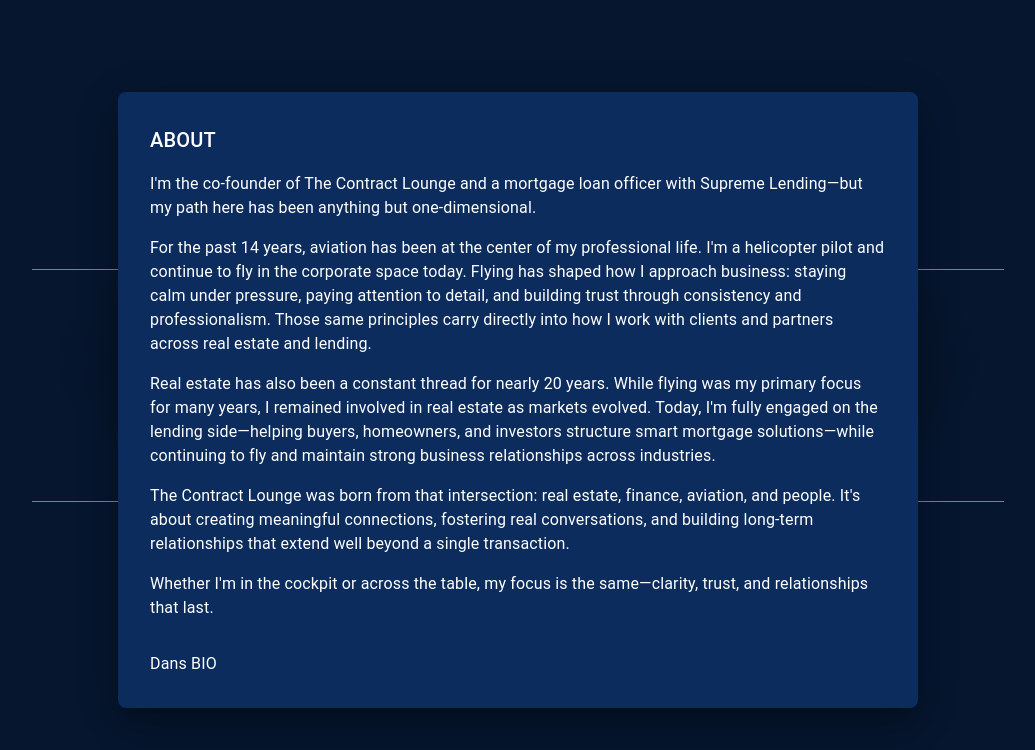
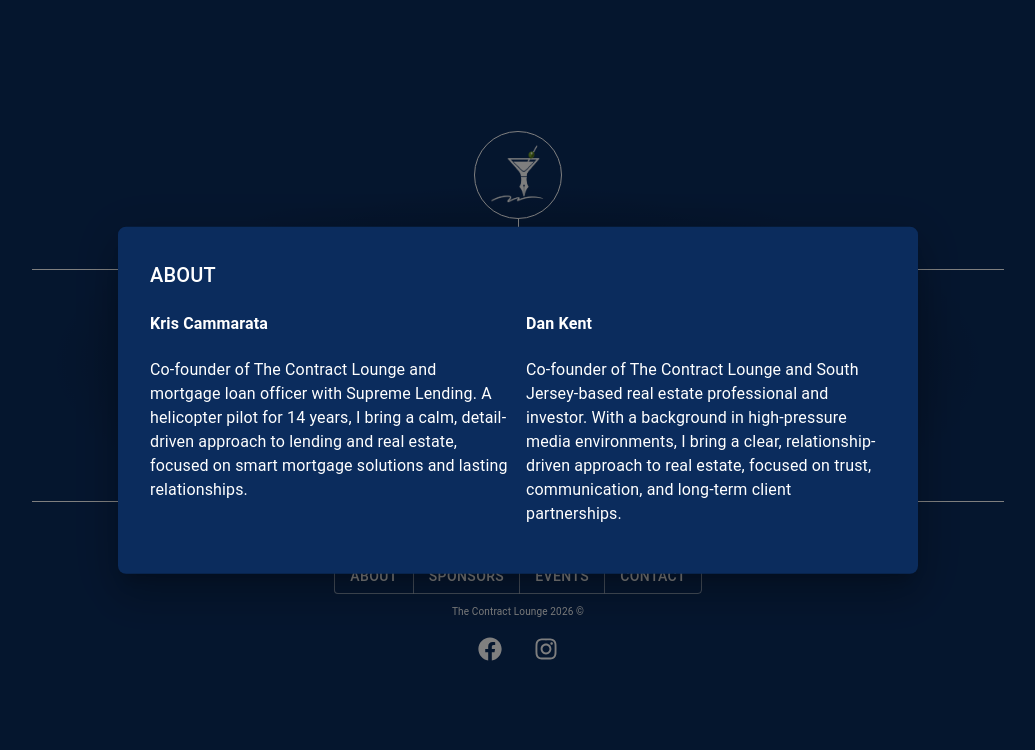
Before and after one commit to racc828/thecontractloungereact, a React (Vite) app: page / in a window 1280 px wide. Both pictures are taken after a click on the button "ABOUT". Shown: the top 750 px of the page, without its empty margins (122-1157 px from the left). Built offline with nearby package versions, Linux system fonts and the light colour scheme.

Commit message:
added about

```diff
--- a/src/App.tsx
+++ b/src/App.tsx
@@ -88,44 +88,25 @@
               ABOUT
             </Typography>
             <Grid container spacing={2} color="white">
-              <Grid size={{ xs: 12, md: 12 }}>
+              <Grid size={{ xs: 12, md: 6 }}>
+                <h4>Kris Cammarata</h4>
                 <p>
-                  I'm the co-founder of The Contract Lounge and a mortgage loan
-                  officer with Supreme Lending—but my path here has been
-                  anything but one-dimensional.
-                </p>
-                <p>
-                  For the past 14 years, aviation has been at the center of my
-                  professional life. I'm a helicopter pilot and continue to fly
-                  in the corporate space today. Flying has shaped how I approach
-                  business: staying calm under pressure, paying attention to
-                  detail, and building trust through consistency and
-                  professionalism. Those same principles carry directly into how
-                  I work with clients and partners across real estate and
-                  lending.
-                </p>
-                <p>
-                  Real estate has also been a constant thread for nearly 20
-                  years. While flying was my primary focus for many years, I
-                  remained involved in real estate as markets evolved. Today,
-                  I'm fully engaged on the lending side—helping buyers,
-                  homeowners, and investors structure smart mortgage
-                  solutions—while continuing to fly and maintain strong business
-                  relationships across industries.
-                </p>
-                <p>
-                  The Contract Lounge was born from that intersection: real
-                  estate, finance, aviation, and people. It's about creating
-                  meaningful connections, fostering real conversations, and
-                  building long-term relationships that extend well beyond a
-                  single transaction.
-                </p>
-                <p>
-                  Whether I'm in the cockpit or across the table, my focus is
-                  the same—clarity, trust, and relationships that last.
+                  Co-founder of The Contract Lounge and mortgage loan officer
+                  with Supreme Lending. A helicopter pilot for 14 years, I bring
+                  a calm, detail-driven approach to lending and real estate,
+                  focused on smart mortgage solutions and lasting relationships.
                 </p>
               </Grid>
-              <Grid size={{ xs: 12, md: 12 }}>Dans BIO</Grid>
+              <Grid size={{ xs: 12, md: 6 }}>
+                <h4>Dan Kent</h4>
+                <p>
+                  Co-founder of The Contract Lounge and South Jersey-based real
+                  estate professional and investor. With a background in
+                  high-pressure media environments, I bring a clear,
+                  relationship-driven approach to real estate, focused on trust,
+                  communication, and long-term client partnerships.
+                </p>
+              </Grid>
             </Grid>
           </Box>
         </Modal>
```
